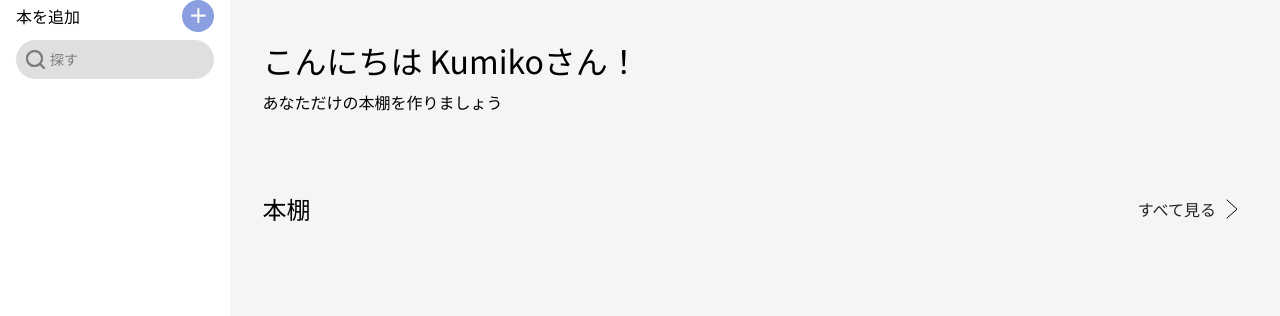
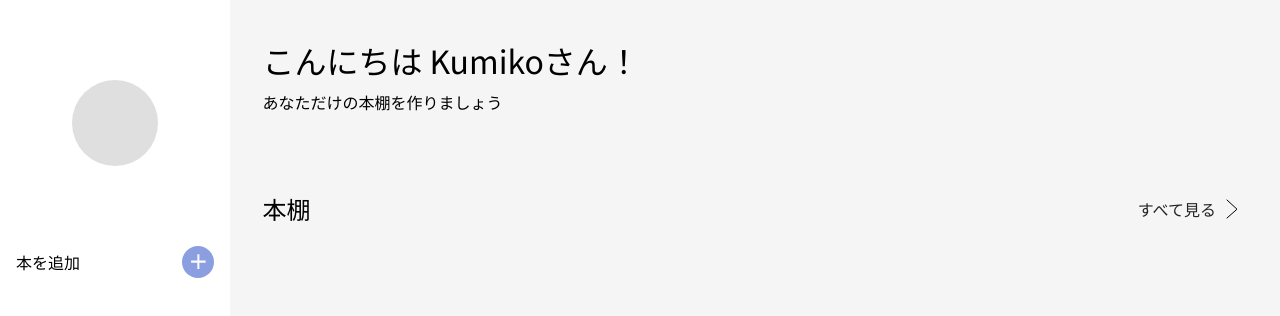
Before and after one commit to ksugawa/myvueBookLibrary, a Vue app in the folder myapp/: page /#/ in a window 1280 px wide. Shown: the top 316 px of the page. Built offline with nearby package versions, Linux system fonts and the light colour scheme.

Commit message:
アバターアイコンエリア追加、HomeViewに遷移

```diff
--- a/myapp/src/components/AsideArea.vue
+++ b/myapp/src/components/AsideArea.vue
@@ -1,5 +1,5 @@
 <script setup>
-import SearchMyBook from "./SearchMyBook.vue";
+// import SearchMyBook from "./SearchMyBook.vue";
 import ModalView from "../views/ModalView.vue";
 import { ref } from "vue";
 
@@ -17,6 +17,11 @@ const handleFormSubmitted = (formData) => {
 
 <template>
   <aside>
+    <div>
+      <router-link to="/">
+        <div class="avator-icon"></div>
+      </router-link>
+    </div>
     <div class="menu">
       <div class="flex-r space-b">
         <p>本を追加</p>
@@ -25,7 +30,7 @@ const handleFormSubmitted = (formData) => {
         </button>
       </div>
 
-      <SearchMyBook />
+      <!-- <SearchMyBook /> -->
       <ModalView
         v-if="isModalOpen"
         :isModalOpen="isModalOpen"
@@ -38,10 +43,19 @@ const handleFormSubmitted = (formData) => {
 
 <style scoped>
 .menu {
+  width: 100%;
   padding: 0 8px;
 }
 
 .icon-add img {
   width: 32px;
 }
+
+.avator-icon {
+  width: 86px;
+  height: 86px;
+  border-radius: 999px;
+  background-color: #dfdfdf;
+  margin: 5rem 0;
+}
 </style>
```
